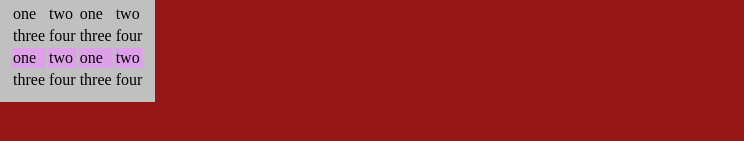
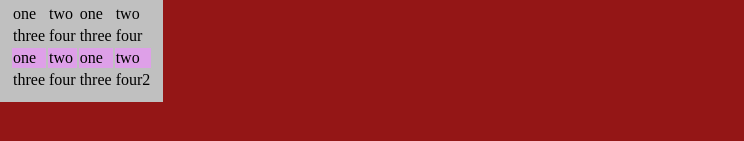
Before and after one commit to Shubham-Rasal/practice, a plain HTML site: page practice/index.html in a window 1280 px wide. Shown: the part 433-574 px from the top of the page, without its empty margins (0-744 px from the left). Drawn offline with Linux system fonts and the light colour scheme.

Commit message:
new index file

```diff
--- a/practice/index.html
+++ b/practice/index.html
@@ -48,7 +48,7 @@
         <td>three</td>
         <td>four</td>
         <td>three</td>
-        <td>four</td>
+        <td>four2</td>
     </tr>
 </table>
 <script src='main.js'></script>
```
